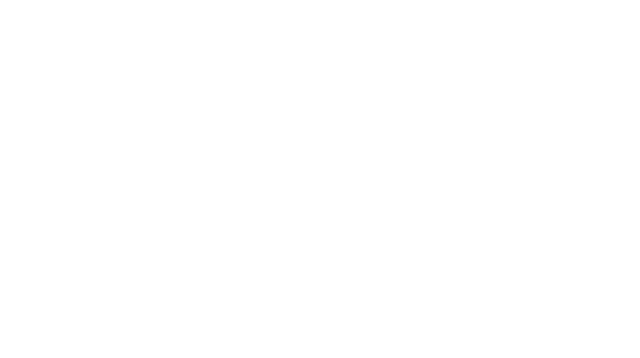
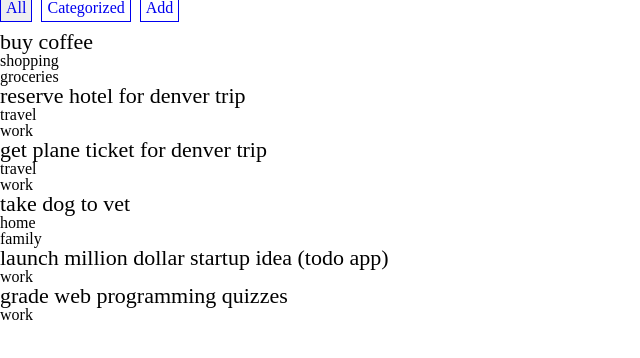
Before and after one commit to ryanbarringtoncox/to-do-list-app, a plain HTML site: page index.html in a window 1280 px wide. Shown: the whole page, without its empty margins (0-640 px from the left). Drawn offline with nearby package versions, Linux system fonts and the light colour scheme.

Commit message:
prints to-dos to all tab

```diff
--- a/index.html
+++ b/index.html
@@ -1,13 +1,23 @@
 <!doctype html>
 <html>
 <head>
+  <link rel="stylesheet" type ="text/css" href="stylesheets/style.css">
   <title>To Do App</title>
 </head>
 
 <body>
   <div id="todos">
+    <div id="tabs">
+      <a href="all-body" id="all-tab">All</a>
+      <a href="categorized-body" id="categorized-tab">Categorized</a>
+      <a href="add-body" id="add-tab">Add</a>
+    </div>
+    <div id="bodies">
+      <div id="all-body" class="body active"></div>
+      <div id="categorized-body" class="body"></div>
+      <div id="add-body" class="body"></div>
+    </div>
   </div>
-
   <script src="http://code.jquery.com/jquery-1.9.1.min.js"></script>
   <script src="javascripts/app/app.js"></script>
 </body>
--- a/javascripts/app/app.js
+++ b/javascripts/app/app.js
@@ -3,14 +3,17 @@ var main = function () {
 
   $.getJSON("all.json", function (todos) {
     var i;
-    for (i = 0; i < todos.length; i++) {
+
+    /*for (i = 0; i < todos.length; i++) {
       console.log(todos[i]);
     };
-
+    */
     todos.forEach(function (todo) {
-      console.log(todo.description);
+      //console.log(todo.description);
+      $("#all-body").append("<div class='to-do'>"+todo.description+"</div>");
       todo.categories.forEach(function (category) {
-        console.log("  " + category);
+        //console.log("  " + category);
+        $("#all-body").append("<div class='category'>"+category+"</div>");
       });
     });
   });
--- /dev/null
+++ b/stylesheets/style.css
@@ -0,0 +1,72 @@
+/* http://meyerweb.com/eric/tools/css/reset/
+   v2.0 | 20110126
+   License: none (public domain)
+*/
+
+html, body, div, span, applet, object, iframe,
+h1, h2, h3, h4, h5, h6, p, blockquote, pre,
+a, abbr, acronym, address, big, cite, code,
+del, dfn, em, img, ins, kbd, q, s, samp,
+small, strike, strong, sub, sup, tt, var,
+b, u, i, center,
+dl, dt, dd, ol, ul, li,
+fieldset, form, label, legend,
+table, caption, tbody, tfoot, thead, tr, th, td,
+article, aside, canvas, details, embed,
+figure, figcaption, footer, header, hgroup,
+menu, nav, output, ruby, section, summary,
+time, mark, audio, video {
+	margin: 0;
+	padding: 0;
+	border: 0;
+	font-size: 100%;
+	font: inherit;
+	vertical-align: baseline;
+}
+/* HTML5 display-role reset for older browsers */
+article, aside, details, figcaption, figure,
+footer, header, hgroup, menu, nav, section {
+	display: block;
+}
+body {
+	line-height: 1;
+}
+ol, ul {
+	list-style: none;
+}
+blockquote, q {
+	quotes: none;
+}
+blockquote:before, blockquote:after,
+q:before, q:after {
+	content: '';
+	content: none;
+}
+table {
+	border-collapse: collapse;
+	border-spacing: 0;
+}
+
+/*My css*/
+#tabs a {
+  border: 1px solid;
+  margin-right: 5px;
+  padding: 5px;
+  text-decoration: none;
+}
+#tabs a:hover {
+  background-color: #efefef;
+}
+.body {
+  display: none;
+  padding-top: 15px;
+}
+.active {
+  display: block !important;
+}
+.to-do {
+  font-size: 22px;
+}
+.category {
+
+}
```
